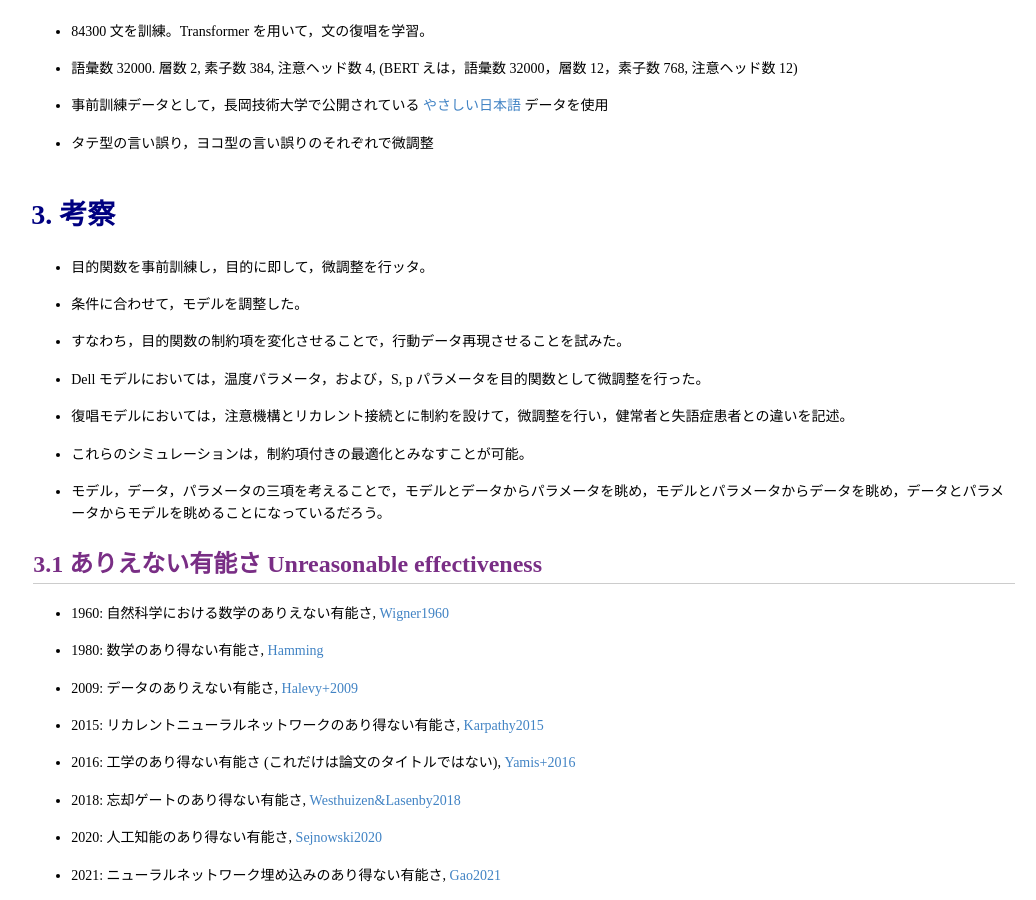
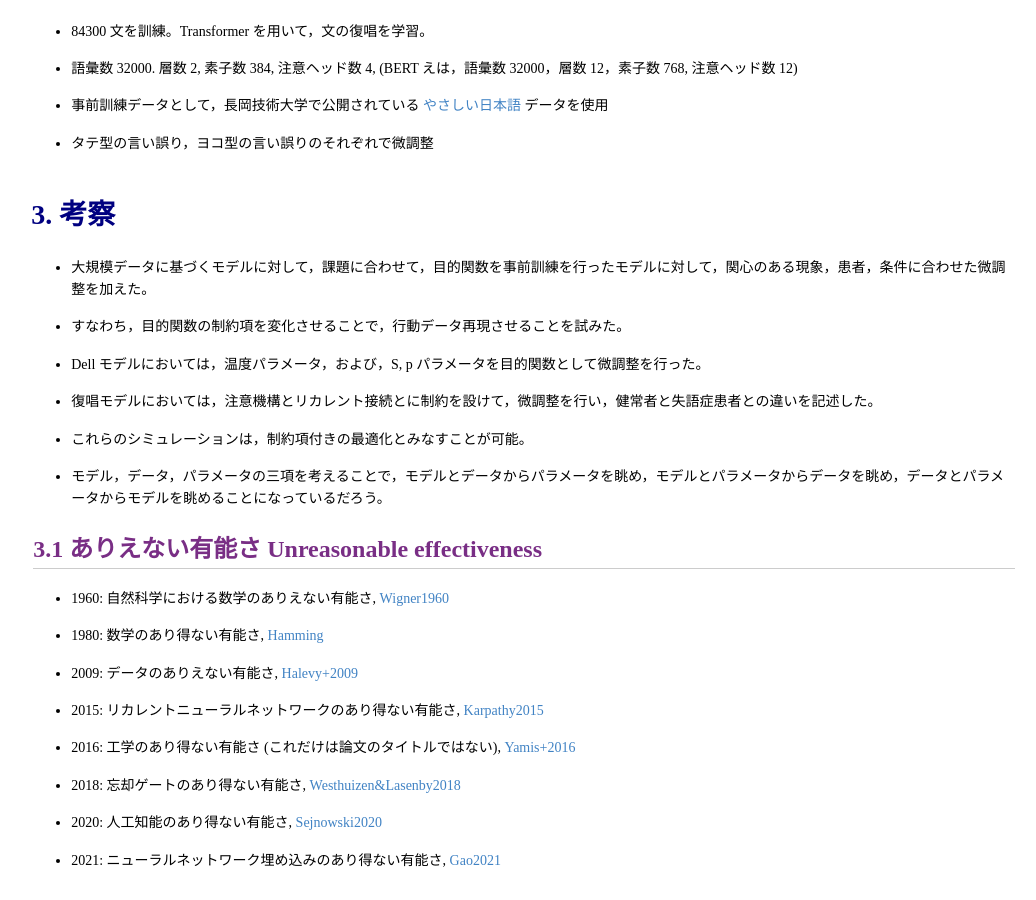
Before and after one commit to project-ccap/project-ccap.github.io, a Jekyll site: the page built from 2023DaSiC/2023asakawa_dasic3.md, in a window 1280 px wide and 900 px high, scrolled down 5884 px. Shown: the whole window, without its empty margins (116-1152 px from the left). Built offline with Jekyll 4.4.1, drawn with Linux system fonts in a browser that asks for light colours.

Commit message:
Add files via upload

```diff
--- a/2023DaSiC/2023asakawa_dasic3.md
+++ b/2023DaSiC/2023asakawa_dasic3.md
@@ -157,11 +157,10 @@ Accuracy on the outputs on the deliberately bad control model (an unconditioned
 
 # 3. 考察
 
-* 目的関数を事前訓練し，目的に即して，微調整を行ッタ。
-* 条件に合わせて，モデルを調整した。
+* 大規模データに基づくモデルに対して，課題に合わせて，目的関数を事前訓練を行ったモデルに対して，関心のある現象，患者，条件に合わせた微調整を加えた。
 * すなわち，目的関数の制約項を変化させることで，行動データ再現させることを試みた。
 * Dell モデルにおいては，温度パラメータ，および，S, p パラメータを目的関数として微調整を行った。
-* 復唱モデルにおいては，注意機構とリカレント接続とに制約を設けて，微調整を行い，健常者と失語症患者との違いを記述。
+* 復唱モデルにおいては，注意機構とリカレント接続とに制約を設けて，微調整を行い，健常者と失語症患者との違いを記述した。
 * これらのシミュレーションは，制約項付きの最適化とみなすことが可能。
 * モデル，データ，パラメータの三項を考えることで，モデルとデータからパラメータを眺め，モデルとパラメータからデータを眺め，データとパラメータからモデルを眺めることになっているだろう。
 
```
Also changed, not shown: 1 other file.
